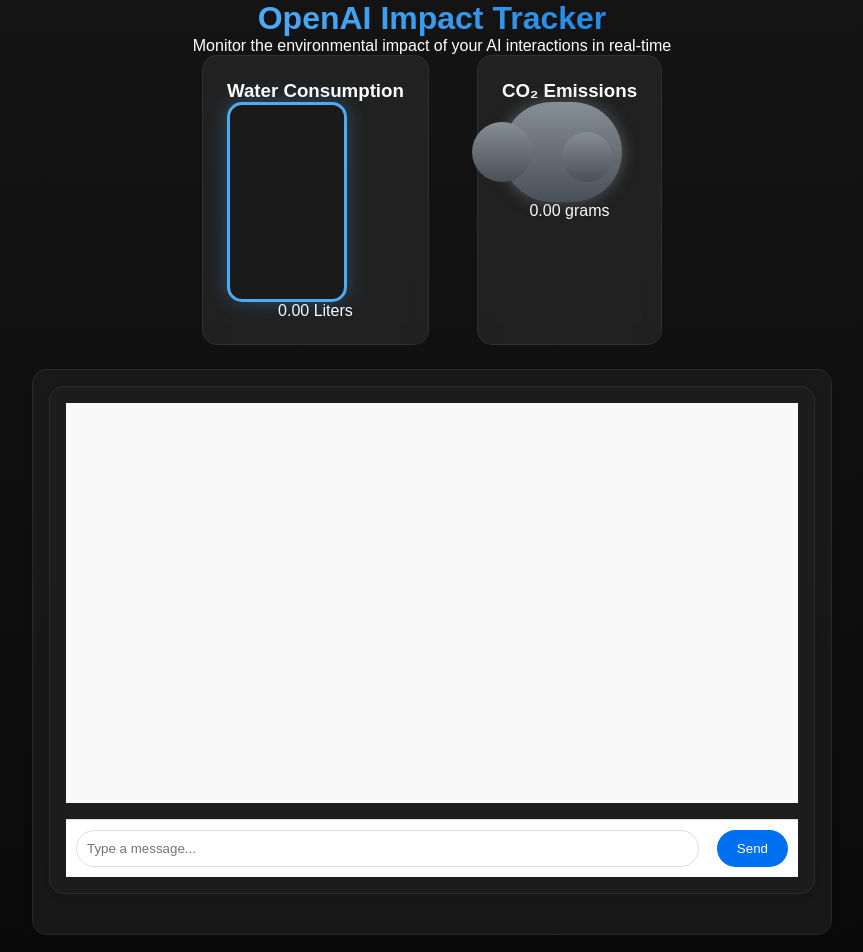
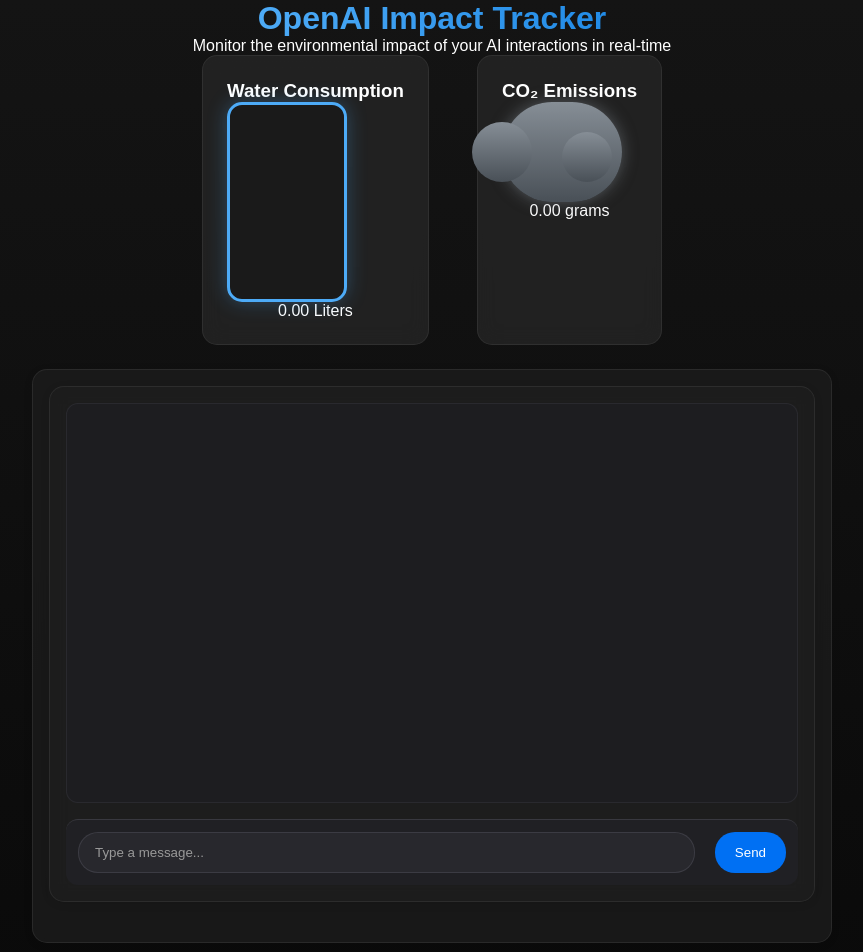
Before and after one commit to mazen-hamdi/greengpt.github.io, a Next.js app: page / in a window 1280 px wide. Shown: the top 952 px of the page, without its empty margins (208-1071 px from the left). Built offline with nearby package versions, Linux system fonts and the light colour scheme.

Commit message:
initial se12t333322

```diff
--- a/src/app/globals.css
+++ b/src/app/globals.css
@@ -55,34 +55,39 @@
   backdrop-filter: blur(10px);
 }
 
-/* Chat messages area */
+/* Chat messages area - updated for better contrast */
 .messages {
   height: 400px;
   overflow-y: auto;
   padding: 16px;
-  background-color: #f9f9f9;
+  background-color: rgba(30, 30, 35, 0.7); /* Darker background */
   margin-bottom: 16px;
+  border-radius: 12px;
+  border: 1px solid rgba(70, 70, 80, 0.3);
 }
 
-/* Each message */
+/* Each message - updated styles */
 .messages p {
-  padding: 10px 16px;
+  padding: 12px 18px;
   border-radius: 18px;
-  margin-bottom: 8px;
+  margin-bottom: 12px;
   max-width: 80%;
   word-wrap: break-word;
+  box-shadow: 0 2px 8px rgba(0, 0, 0, 0.15);
 }
 
 .messages p.user {
-  background-color: #e3f2fd;
+  background-color: rgba(35, 90, 150, 0.8); /* Darker blue */
   margin-left: auto;
-  font-weight: bold;
+  color: #e6e6e6;
+  border-bottom-right-radius: 4px;
 }
 
 .messages p.assistant {
-  background-color: #f1f1f1;
+  background-color: rgba(50, 50, 60, 0.8); /* Dark gray */
   margin-right: auto;
-  color: #333;
+  color: #d0d0d0;
+  border-bottom-left-radius: 4px;
 }
 
 /* Stats row at the bottom of chat */
@@ -90,22 +95,29 @@
   margin: 16px 0;
 }
 
-/* Input row at the bottom */
+/* Input container - updated for better harmony */
 .input-container {
   display: flex;
-  padding: 10px;
-  background-color: #fff;
-  border-top: 1px solid #e0e0e0;
-  gap: 8px;
+  padding: 12px;
+  background-color: rgba(35, 35, 40, 0.7);
+  border-top: 1px solid rgba(80, 80, 90, 0.5);
+  gap: 10px;
+  border-radius: 12px;
 }
 
 input[type="text"] {
   flex: 1;
-  padding: 10px;
-  border: 1px solid #ddd;
+  padding: 12px 16px;
+  border: 1px solid rgba(80, 80, 90, 0.5);
   border-radius: 20px;
   margin-right: 10px;
   outline: none;
+  background-color: rgba(45, 45, 50, 0.7);
+  color: #e0e0e0;
+}
+
+input[type="text"]::placeholder {
+  color: #999;
 }
 
 button {
```
